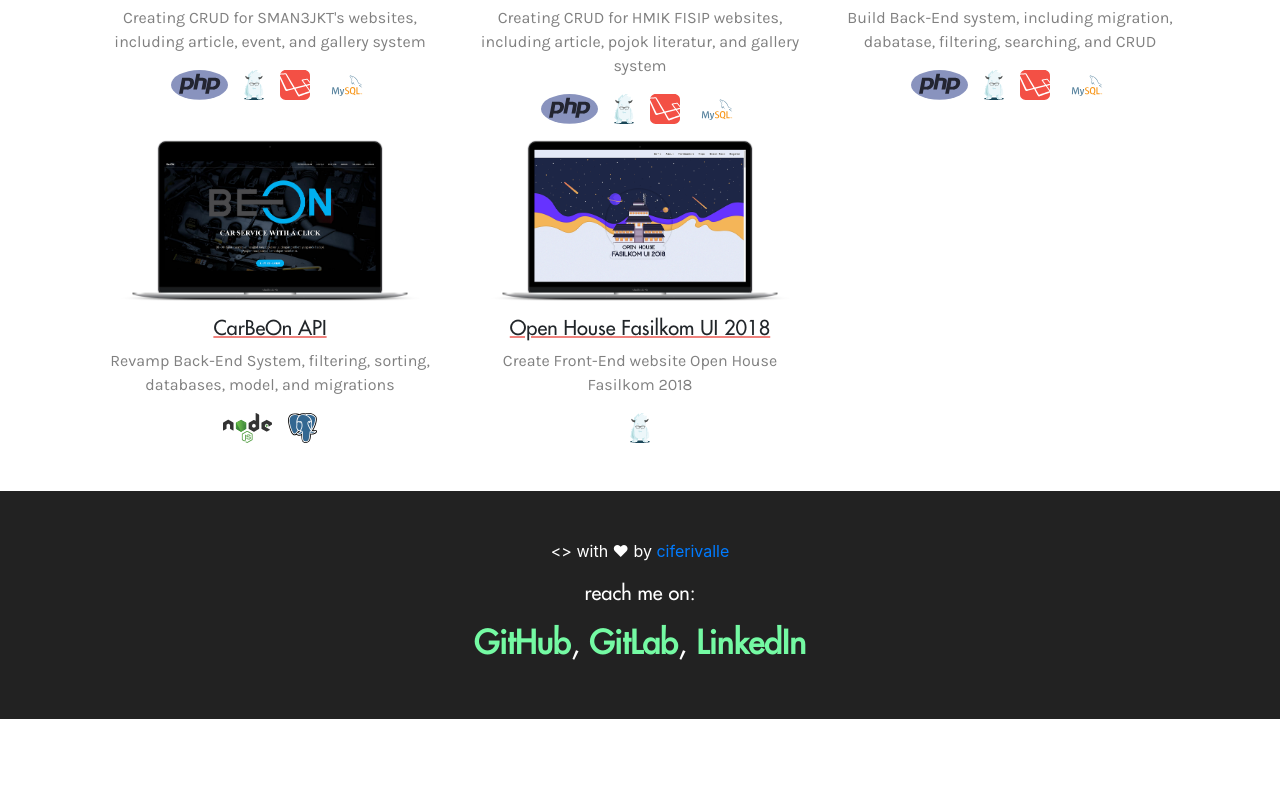
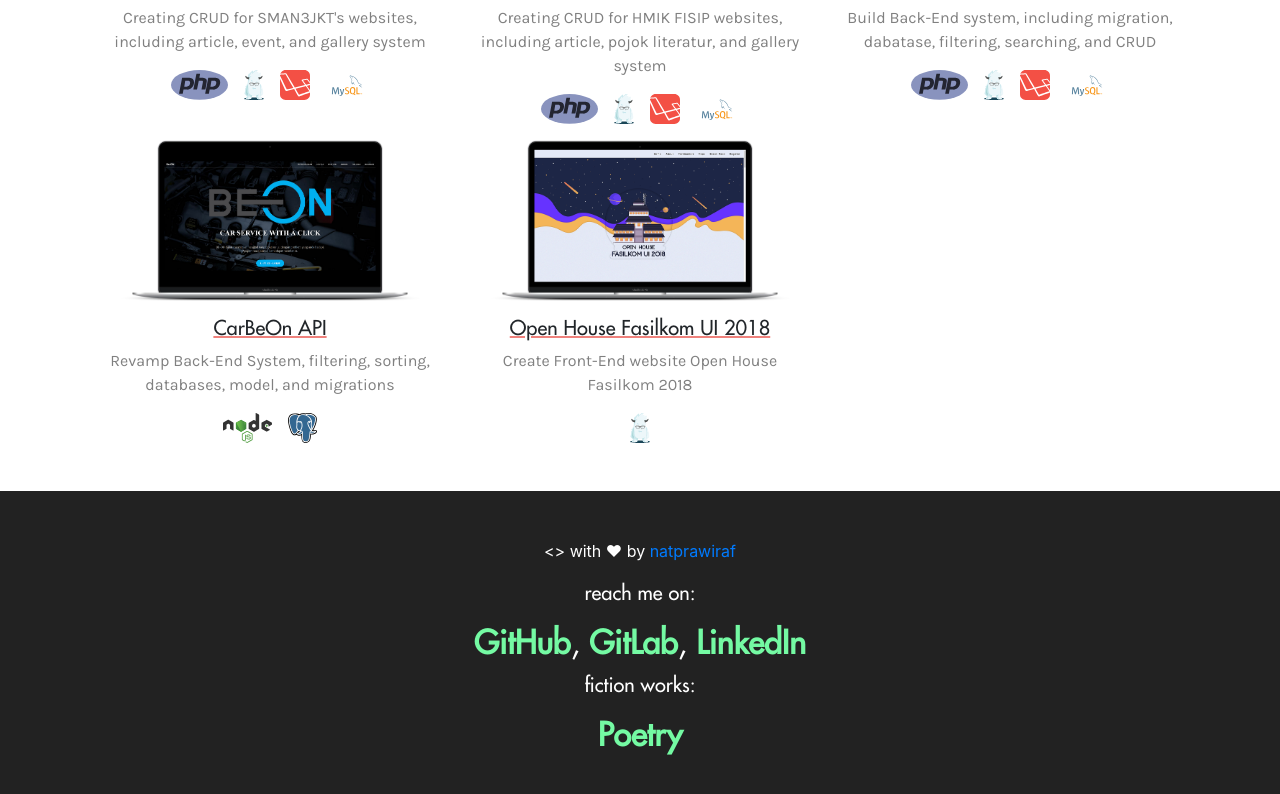
Before and after one commit to ciferivalle/ciferivalle.github.io, a React (Create React App) app: page / in a window 1280 px wide. Shown: the part 3024-3818 px from the top of the page. Before the commit the page ends 3743 px from the top, so only its background shows below. Built offline with nearby package versions, Linux system fonts and the light colour scheme.

Commit message:
edit footer

```diff
--- a/public/resumeData.json
+++ b/public/resumeData.json
@@ -29,7 +29,7 @@
         },
         {
           "name":"github",
-          "url":"http://github.com/ciferivalle",
+          "url":"http://github.com/nataprawiraf",
           "className":"fa fa-github"
         }
       ]
--- a/src/Components/Footer.js
+++ b/src/Components/Footer.js
@@ -7,13 +7,19 @@ class Footer extends Component {
     render() {
         return (
             <section className="text-center bg-grey py-5">
-                <p class="love white"> &lt;&gt; with ♥ by <a className="" href="http://github.com/ciferivalle">ciferivalle</a></p>
+                <p class="love white"> &lt;&gt; with ♥ by <a className="" href="http://github.com/natprawiraf">natprawiraf</a></p>
 
                 <p className="futura white lead">
                     reach me on:
                 </p>
                 <h2 className="futura white">
-                    <a className="link link2" href="http://github.com/ciferivalle">GitHub</a>, <a className="link" href="http://gitlab.com/ciferivalle">GitLab</a>, <a className="link" href="http://linkedin.com/in/nataprawiraf">LinkedIn</a>
+                    <a className="link link2" href="http://github.com/nataprawiraf">GitHub</a>, <a className="link" href="http://gitlab.com/natprawiraf">GitLab</a>, <a className="link" href="http://linkedin.com/in/nataprawiraf">LinkedIn</a>
+                </h2>
+                <p className="futura white lead">
+                    fiction works:
+                </p>
+                <h2 className="futura white">
+                    <a className="link link2" href="https://byteofscript.wordpress.com/">Poetry</a>
                 </h2>
             </section>
 
```
